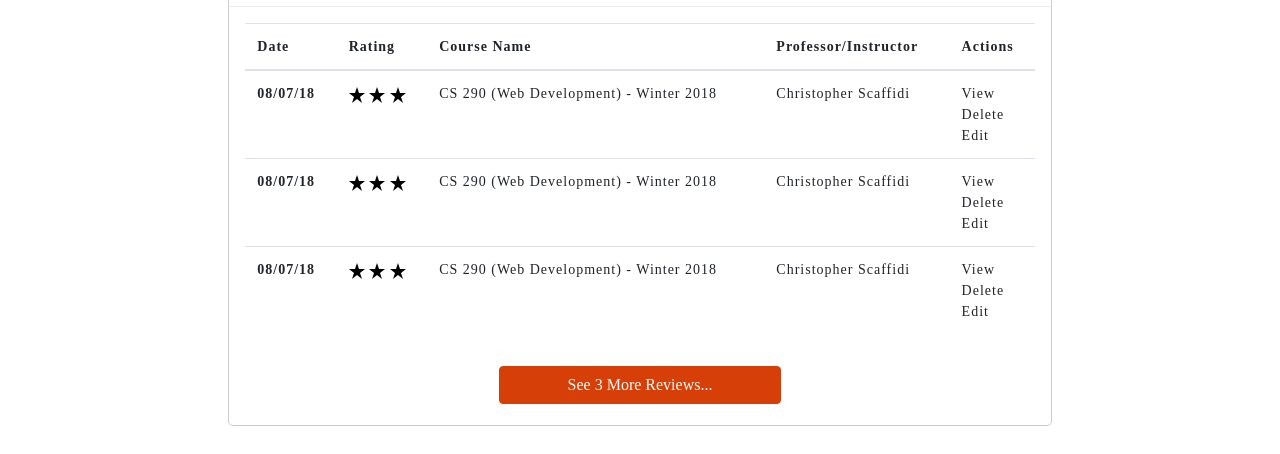
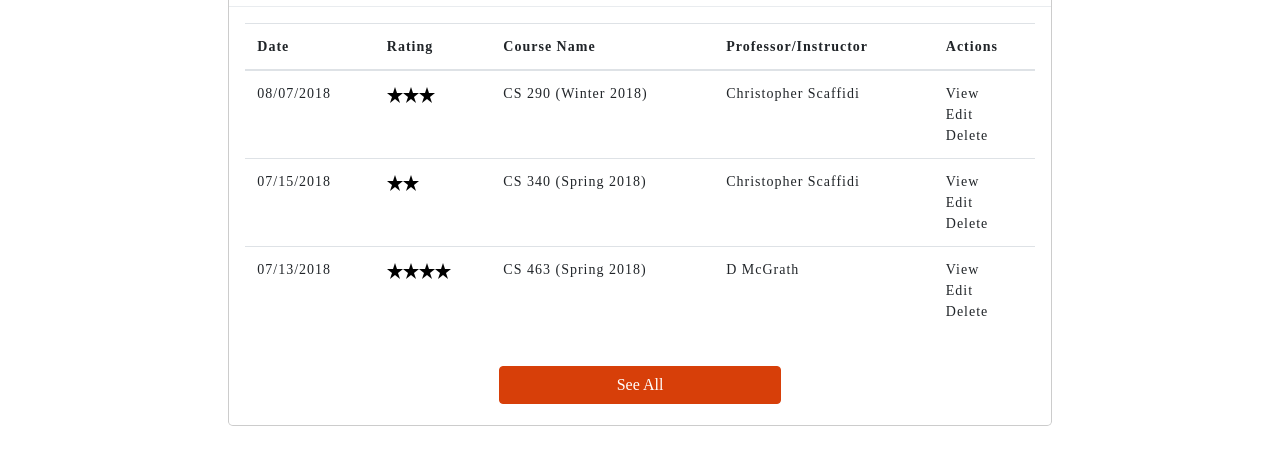
Before and after one commit to jonathan-almeida1993/CourseRater, a plain HTML site: page WebContent/index.html in a window 1280 px wide. Shown: the part 649-1103 px from the top of the page. Drawn offline with Linux system fonts and the light colour scheme; no server answers; a web font is replaced by a local one.

Commit message:
Show 3 reviews at a time on the Your Reviews section of the landing page.

```diff
--- a/WebContent/index.html
+++ b/WebContent/index.html
@@ -99,7 +99,7 @@
       </div>
 
       <div class="modal-body">
-        <table class="table">
+        <table class="table" id="recentReviewTable">
           <thead>
             <tr>
               <th scope="col">Date</th>
@@ -109,8 +109,8 @@
               <th scope="col">Actions</th>
             </tr>
           </thead>
-          <tbody>
-            <tr>
+          <tbody id="recentRevieTableBody">
+            <!--<tr>
               <th scope="row">08/07/18</th>
               <td>
                 <span id="reviewRating2" value="3">
@@ -178,7 +178,7 @@
                   Edit
                 </span>
               </td>
-            </tr>
+            </tr>-->
           </tbody>
         </table>
       </div>
@@ -186,9 +186,7 @@
         <div class="col">
         </div>
 
-        <button class="btn btn-primary col">
-          See 3 More Reviews...
-        </button>
+        <button class="btn btn-primary col" id="seeMoreReviewsBtn"></button>
 
         <div class="col">
         </div>
--- a/WebContent/js/master.js
+++ b/WebContent/js/master.js
@@ -22,22 +22,22 @@ $(document).ready(function(){
 	/**************************************/
 	if (currentPage == "index.html") {
 		//get department list
-		var departmentList = sendDataSync("","fetchDepartments","CourseController");
-		console.log("Department List = "+departmentList);
+		/*var departmentList = sendDataSync("","fetchDepartments","CourseController");
+		console.log("Department List = "+departmentList);*/
 
 		//append department list to the subject drop down
 
-		$('#subjectDropDown').find('option').remove();
+		/*$('#subjectDropDown').find('option').remove();
 		$('#subjectDropDown').append('<option value="">Select Department</option>').val('');
 
 		var jsonDept = jQuery.parseJSON(departmentList);
 
 		$.each(jsonDept, function(index, value) {
 			$('#subjectDropDown').append('<option value="'+value.department+'">'+value.department+'</option>');
-		});
+		});*/
 
 		/* When the user changes the subject in the Course Search form */
-		$('#subjectDropDown').change(function(){
+		/*$('#subjectDropDown').change(function(){
 			var dept = $('#subjectDropDown').val();
 			var jsonData = '{"department":"'+dept+'"}';
 			var courseList = sendDataSync(jsonData,"fetchCourseNo","CourseController");
@@ -62,10 +62,10 @@ $(document).ready(function(){
 			$.each(jsonCourse, function(index, value) {
 				$('#courseDropDown').append('<option value="'+value.courseNo+'">'+value.courseNo+'</option>');
 			});
-		});
+		});*/
 
 		/* When the user changes the course number in the Course Search form */
-		$('#courseDropDown').change(function(){
+		/*$('#courseDropDown').change(function(){
 			var dept = $('#subjectDropDown').val();
 			var course = $('#courseDropDown').val();
 			var jsonData = '{"department":"'+dept+'","courseNo":"'+course+'"}';
@@ -90,10 +90,10 @@ $(document).ready(function(){
 			$.each(jsonTerm, function(index, value) {
 				$('#termDropDown').append('<option value="'+value.termOffered+'">'+value.termOffered+'</option>');
 			});
-		});
+		});*/
 
 		/* When the user changes the term taken in the Course Search form */
-		$('#termDropDown').change(function(){
+		/*$('#termDropDown').change(function(){
 			var dept = $('#subjectDropDown').val();
 			var course = $('#courseDropDown').val();
 			var term = $('#termDropDown').val();
@@ -117,10 +117,10 @@ $(document).ready(function(){
 			$.each(jsonInstructor, function(index, value) {
 				$('#instructorDropDown').append('<option value="'+value.instructor+'">'+value.instructor+'</option>');
 			});
-		});
+		});*/
 
 		/* When the user changes instructor in the Course Search form */
-		$('#instructorDropDown').change(function(){
+		/*$('#instructorDropDown').change(function(){
 			var dept = $('#subjectDropDown').val();
 			var course = $('#courseDropDown').val();
 			var term = $('#termDropDown').val();
@@ -134,7 +134,7 @@ $(document).ready(function(){
 
 			var jsonCourseId = jQuery.parseJSON(courseId);
 			$('#searchCourseBtn').val(jsonCourseId.courseId);
-		});
+		});*/
 
 		/* Action when clicking the Search Course button on the landing page */
 		$('#searchCourseBtn').click(function() {
@@ -142,6 +142,96 @@ $(document).ready(function(){
 			if(res){
 				window.location.href = 'course_page.html?courseId='+$('#searchCourseBtn').val();
 			}
+		});
+
+		var exampleRev1 = new Object();
+		exampleRev1.name = "Omeed Habibelahian";
+		exampleRev1.anonymous = 0;
+		exampleRev1.courseNo = "CS 290";
+		exampleRev1.instructor = "Christopher Scaffidi";
+		exampleRev1.rating = 3;
+		exampleRev1.term = "Winter 2018";
+		exampleRev1.datePosted = "08/07/2018";
+		exampleRev1.grade = "B";
+		exampleRev1.reviewText = "";
+
+		var exampleRev2 = new Object();
+		exampleRev2.name = "Omeed Habibelahian";
+		exampleRev2.courseNo = "CS 340";
+		exampleRev2.instructor = "Christopher Scaffidi";
+		exampleRev2.anonymous = 0;
+		exampleRev2.rating = 2;
+		exampleRev2.term = "Spring 2018";
+		exampleRev2.datePosted = "07/15/2018";
+		exampleRev2.grade = "B";
+		exampleRev2.reviewText = "";
+
+		var exampleRev3 = new Object();
+		exampleRev3.name = "Omeed Habibelahian";
+		exampleRev3.courseNo = "CS 463";
+		exampleRev3.instructor = "D McGrath";
+		exampleRev3.anonymous = 0;
+		exampleRev3.rating = 4;
+		exampleRev3.term = "Spring 2018";
+		exampleRev3.datePosted = "07/13/2018";
+		exampleRev3.grade = "A";
+		exampleRev3.reviewText = "";
+
+		var exampleRev4 = new Object();
+		exampleRev4.name = "Omeed Habibelahian";
+		exampleRev4.courseNo = "CS 462";
+		exampleRev4.instructor = "D McGrath";
+		exampleRev4.anonymous = 0;
+		exampleRev4.rating = 4;
+		exampleRev4.term = "Winter 2018";
+		exampleRev4.datePosted = "03/21/2018";
+		exampleRev4.grade = "A";
+		exampleRev4.reviewText = "";
+
+		var reviews = [];
+		reviews.push(exampleRev1, exampleRev2, exampleRev3, exampleRev4);
+		var numStars = 0;
+		var starHTML = "";
+		var numReviewsShown = 0;
+		var row = 0;
+		for (i = 0; i < 3; i++) {
+			numStars = reviews[i].rating;
+			starHTML = "";
+			for (j = 0; j < numStars; j++) {
+				starHTML += "<img class=\"rating-star\" src=\"images/star-8x_full.png\">";
+			}
+			row = $("<tr>");
+			row.append("<td>" + reviews[i].datePosted+"</td>");
+			row.append("<td>" + starHTML + "</td>");
+			row.append("<td>" + reviews[i].courseNo + " (" + reviews[i].term + ")</td>");
+			row.append("<td>" + reviews[i].instructor + "</td>");
+			row.append("<td>" + "<span>View</span><br />" + "<span>Edit</span><br />" + "<span>Delete</span><br /></td>");
+			$("#recentReviewTable tbody").append(row);
+
+			numReviewsShown++;
+		}
+		manageSeeMoreReviewsBtn(reviews, numReviewsShown);
+
+		$('#seeMoreReviewsBtn').click(function() {
+			for (i = 0; i < 3; i++) {
+				if (i+numReviewsShown < reviews.length) {
+					numStars = reviews[i+numReviewsShown].rating;
+					starHTML = "";
+					for (j = 0; j < numStars; j++) {
+						starHTML += "<img class=\"rating-star\" src=\"images/star-8x_full.png\">";
+					}
+					row = $("<tr>");
+					row.append("<td>" + reviews[i+numReviewsShown].datePosted+"</td>");
+					row.append("<td>" + starHTML + "</td>");
+					row.append("<td>" + reviews[i+numReviewsShown].courseNo + " (" + reviews[i+numReviewsShown].term + ")</td>");
+					row.append("<td>" + reviews[i+numReviewsShown].instructor + "</td>");
+					row.append("<td>" + "<span>View</span><br />" + "<span>Edit</span><br />" + "<span>Delete</span><br /></td>");
+					$("#recentReviewTable tbody").append(row);
+
+					numReviewsShown++;
+				}
+			}
+			manageSeeMoreReviewsBtn(reviews, numReviewsShown);
 		});
 	}
 
@@ -468,3 +558,15 @@ function validateLoginForm() {
     $('#badPasswordAlert').css("display", "none");
   }
 }
+
+function manageSeeMoreReviewsBtn(reviews, numReviewsShown) {
+	if (reviews.length - numReviewsShown >= 3) {
+		$('#seeMoreReviewsBtn').html("See 3 More");
+	}
+	else if (reviews.length - numReviewsShown > 0 && reviews.length - numReviewsShown < 3) {
+		$('#seeMoreReviewsBtn').html("See All");
+	}
+	else if (reviews.length - numReviewsShown == 0) {
+		$('#seeMoreReviewsBtn').css("display", "none");
+	}
+}
```
